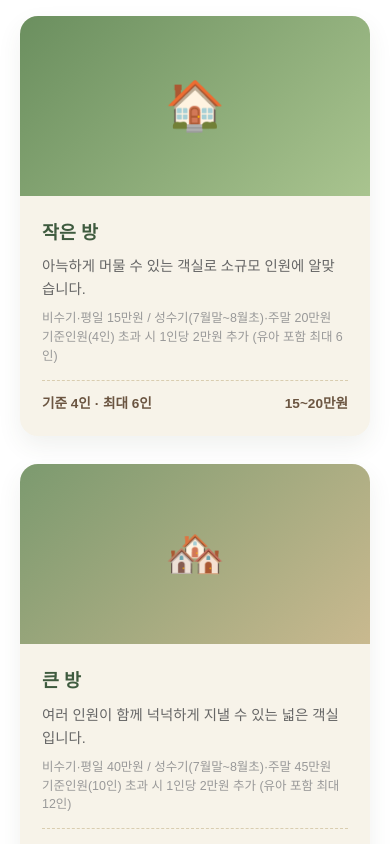
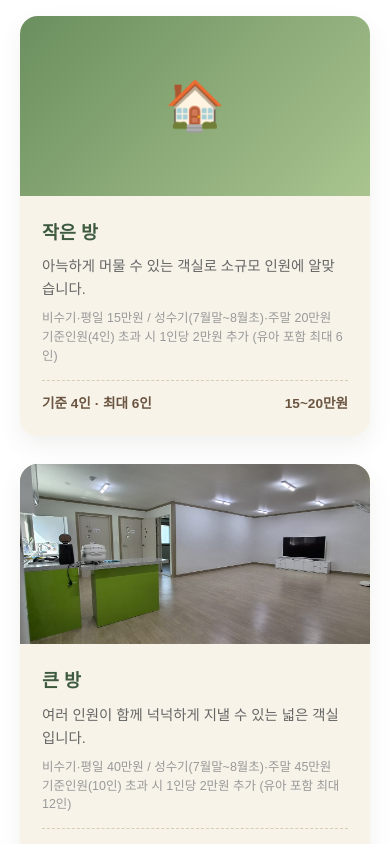
Before and after one commit to twolovers761-glitch/pool-hyanggi-pension, a plain HTML site: page index.html in a window 390 px wide. Shown: the part 1963-2807 px from the top of the page. Drawn offline with nearby package versions, Linux system fonts and the light colour scheme; no server answers.

Commit message:
Add real photo to the large room card
Replaces the gradient/emoji placeholder with an actual living room +
kitchen photo, resized to 1400px wide and compressed for web (~93KB).
Raw phone photos live in img/ locally but are gitignored - only
curated, resized images (img/room-*.jpg) get committed.

```diff
--- a/index.html
+++ b/index.html
@@ -95,7 +95,7 @@
         </div>
       </div>
       <div class="room-card">
-        <div class="room-thumb r2">🏘️</div>
+        <div class="room-thumb r2"><img src="img/room-large-1.jpg" alt="큰 방 거실 및 주방" loading="lazy"></div>
         <div class="room-body">
           <h3>큰 방</h3>
           <p>여러 인원이 함께 넉넉하게 지낼 수 있는 넓은 객실입니다.</p>
--- a/styles.css
+++ b/styles.css
@@ -158,8 +158,9 @@ section{padding:90px 24px;scroll-margin-top:90px;}
 .room-card:hover{transform:translateY(-6px);box-shadow:0 18px 34px rgba(60,80,50,0.15);}
 .room-thumb{
   height:180px;display:flex;align-items:center;justify-content:center;
-  font-size:3rem;color:var(--white);
+  font-size:3rem;color:var(--white);overflow:hidden;
 }
+.room-thumb img{width:100%;height:100%;object-fit:cover;}
 .room-thumb.r1{background:linear-gradient(135deg,#6b8f5f,#a9c48f);}
 .room-thumb.r2{background:linear-gradient(135deg,#7c9a6f,#c9b98f);}
 .room-thumb.r3{background:linear-gradient(135deg,#5c7a5c,#8fae8a);}
```
Also changed, not shown: img/room-large-1.jpg (added), 1 other file.
